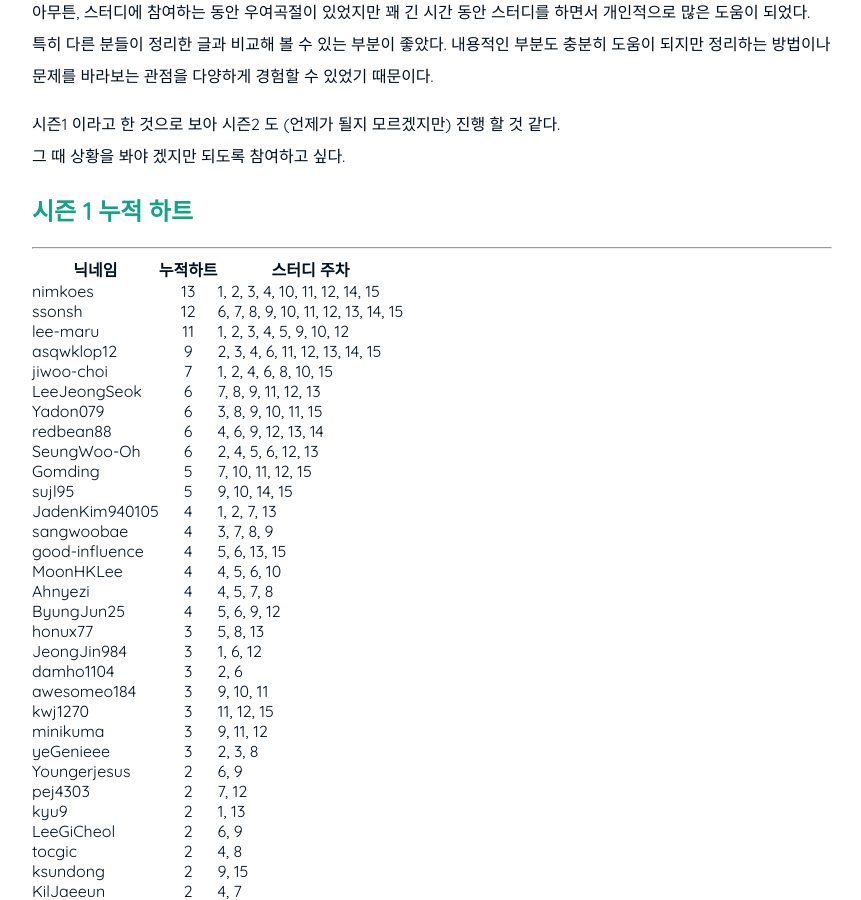
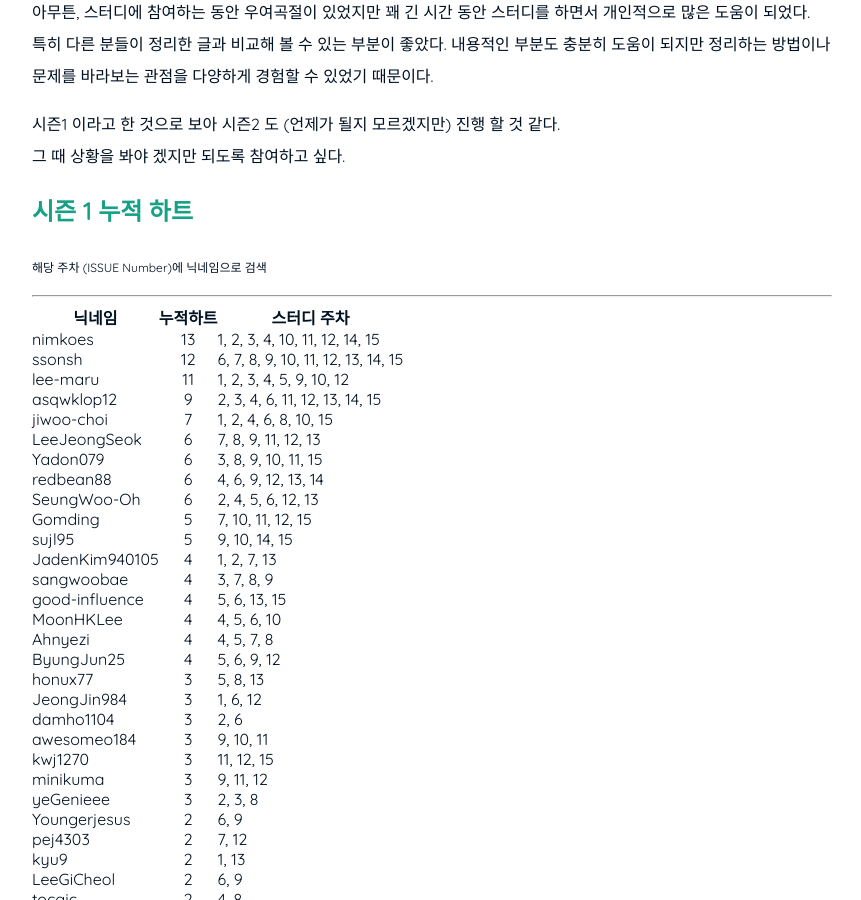
Before and after one commit to nimkoes/portfolio, a Jekyll site: the page built from _posts/2021-03-01-Java-Online-Live-Study-Season-1.md, in a window 1280 px wide and 900 px high, scrolled down 3803 px. Shown: the whole window, without its empty margins (208-1069 px from the left). Built offline with Jekyll 4.4.1, drawn with Linux system fonts in a browser that asks for light colours.

Commit message:
mod README.md

```diff
--- a/_posts/2021-03-01-Java-Online-Live-Study-Season-1.md
+++ b/_posts/2021-03-01-Java-Online-Live-Study-Season-1.md
@@ -123,6 +123,8 @@ IT 전반적인 뉴스는 아니었고 자바라는 특정 언어에 대한 소
 
 
 ## **시즌 1 누적 하트**
+<sub>해당 주차 (ISSUE Number)에 닉네임으로 검색</sub>
+
 ---
 
 |닉네임|누적하트|스터디 주차|
```
